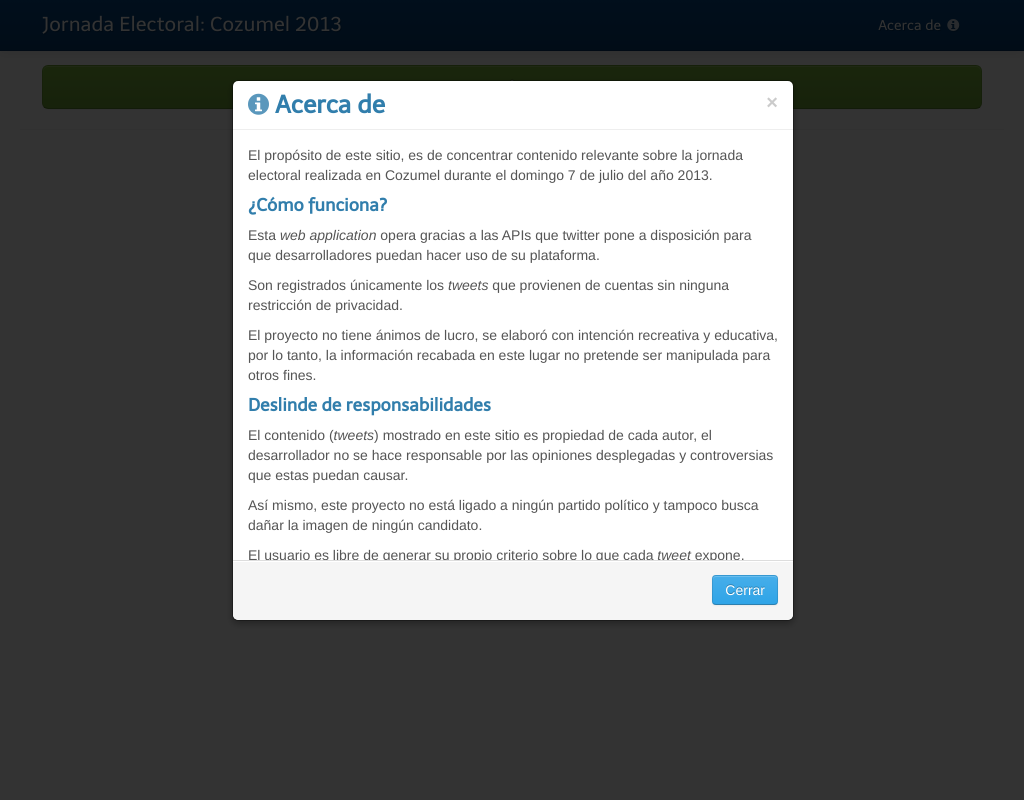
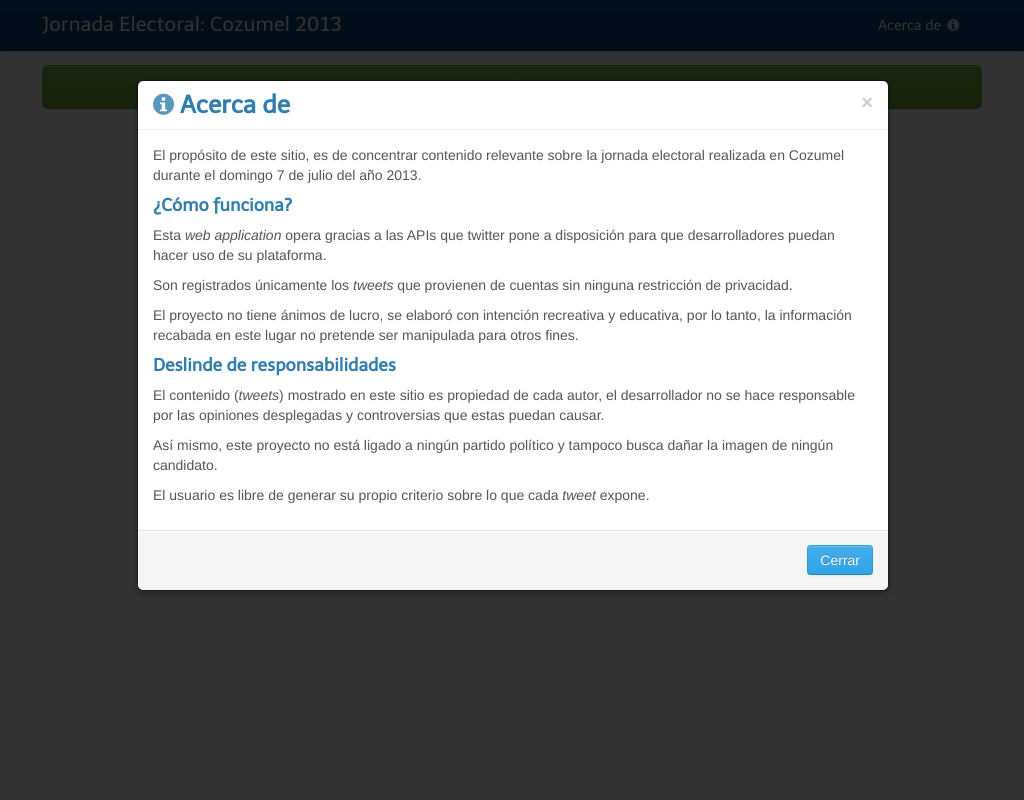
Before and after one commit to niketedm/election-tweets, a Django app: page / in a window 1024 px wide, after a click on "Acerca de". Run offline with Django 3.2, Linux system fonts and the light colour scheme; data that the repository does not hold is empty; parts of the project's set-up code (start-up, migrations or seed data) failed here and were passed over; some libraries are stand-ins or nearby versions; some web fonts are replaced.

Commit message:
fixes for responsive

```diff
--- a/static/assets/css/application.css
+++ b/static/assets/css/application.css
@@ -9,10 +9,21 @@ a {
     text-decoration: none!important;
 }
 
-ul, li {
-    margin: 0;
-    padding: 0;
+.disclaimer {
+    color: #f00;
+    font-weight: bold;
 }
+
+.new-tweet {
+    width: 90%;
+}
+
+footer {
+    font-size: 90%;
+    text-align: center;
+}
+
+@media all and (min-width: 1024px) {
 
     .main {
         margin-top: 60px;
@@ -38,18 +49,11 @@ ul, li {
         width: 500px;
     }
 
-.disclaimer {
-    color: #f00;
-    font-weight: bold;
+    .modal {
+        margin-left: -375px;
+        width: 750px
     }
 
-.new-tweet {
-    width: 90%;
-}
-
-footer {
-    font-size: 90%;
-    text-align: center;
 }
 
 @media all and (min-width: 800px) and (max-width: 1024px) {
@@ -76,6 +80,11 @@ footer {
 
     #embeded-tweets li iframe {
         width: 100%;
+    }
+
+    .modal {
+        margin-left: -375px;
+        width: 750px
     }
 
 }
```
Lines whose indentation alone changed are shown as unchanged.
